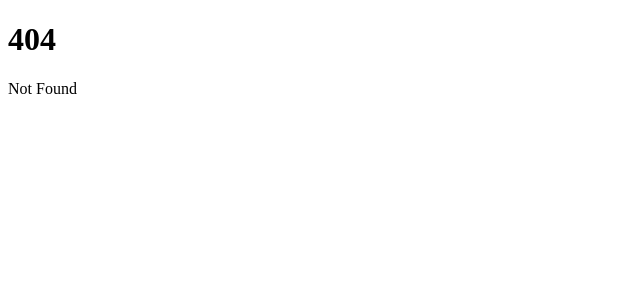
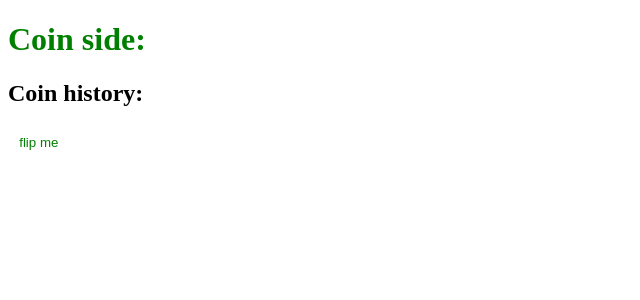
Before and after one commit to Waldemar-00/sv_kit_practice, a SvelteKit app in the folder kit-app/: page /coin in a window 1280 px wide. Before the commit this address had no page. Shown: the top 300 px of the page, without its empty margins (0-640 px from the left). Built offline with nearby package versions, Linux system fonts and the light colour scheme.

Commit message:
Coin flip via class.

```diff
--- /dev/null
+++ b/kit-app/src/routes/coin/+page.svelte
@@ -0,0 +1,23 @@
+<script>
+   import '../../styles.css'
+   // @ts-ignore
+   class Coin {
+      side = $state()
+      // @ts-ignore
+      history = $state([])
+      constructor() {
+         this.flip = this.flip.bind(this)
+      }
+      flip() {
+         this.side = Math.random() < 0.5 ? 'HEAD' : 'TAIL'
+         this.history.push(this.side)
+      }
+
+   }
+const coin = new Coin()
+</script>
+<h1>Coin side: {coin.side}</h1>
+<h2>Coin history: {coin.history}</h2>
+<button onclick={coin.flip}>
+   flip me
+</button>
```
